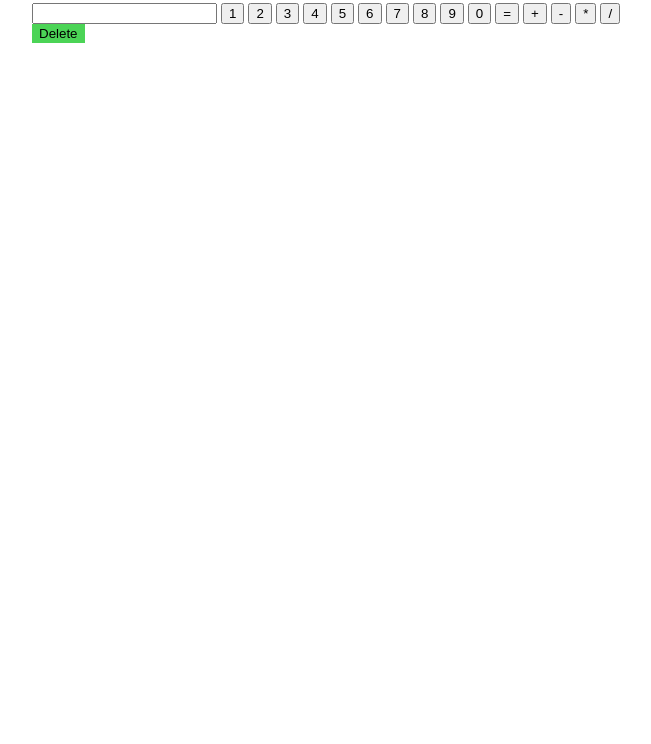
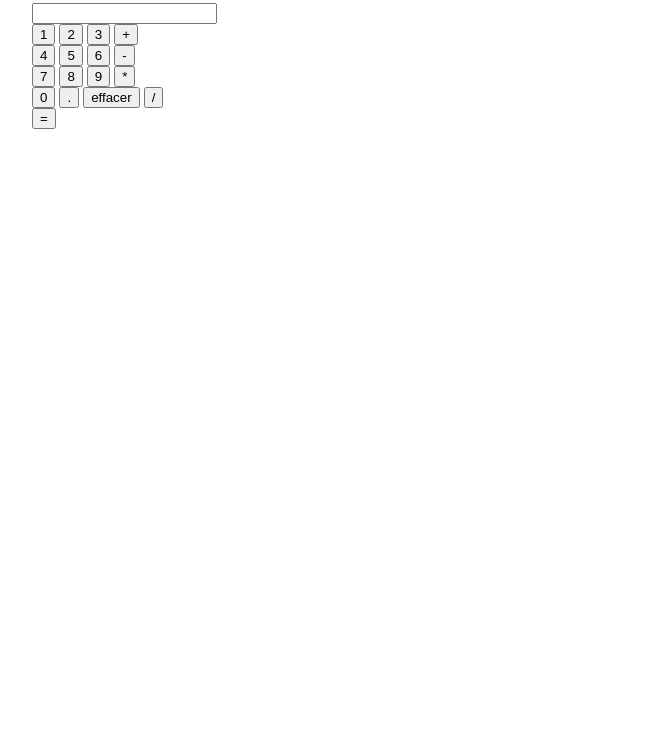
Before and after one commit to imelda-masida/Calculator-endodin, a plain HTML site: page index.html in a window 1280 px wide. Shown: the part 56-800 px from the top of the page, without its empty margins (288-939 px from the left). Drawn offline with Linux system fonts and the light colour scheme.

Commit message:
renouvellement et ajout de bouton

```diff
--- a/index.html
+++ b/index.html
@@ -15,28 +15,39 @@
 
     <h3>Calculatrice-Odin</h3>
 
-    <input type="" class="ecran">
+    <div class="calculatrice">
+        <p class="infos"></p>
+        <form action="" name="form">
+            <div class="resultat">
+                <input type="text" id="fenetre" name="fenetre">
+            </div>
 
-    <input type="button" value="1" class="number">
-    <input type="button" value="2" class="number">
-    <input type="button" value="3" class="number">
-    <input type="button" value="4" class="number">
-    <input type="button" value="5" class="number">
-    <input type="button" value="6" class="number">
-    <input type="button" value="7" class="number">
-    <input type="button" value="8" class="number">
-    <input type="button" value="9" class="number">
-    <input type="button" value="0" class="number">
+            <div class="boutons">
+                <input type="button" value="1" onclick="addToFenetre('1')">
+                <input type="button" value="2" onclick="addToFenetre('2')">
+                <input type="button" value="3" onclick="addToFenetre('3')">
+                <input type="button" value="+" onclick="addToFenetre('+')">
+                <br>
+                <input type="button" value="4" onclick="addToFenetre('4')">
+                <input type="button" value="5" onclick="addToFenetre('5')">
+                <input type="button" value="6" onclick="addToFenetre('6')">
+                <input type="button" value="-" onclick="addToFenetre('-')">
+                <br>
+                <input type="button" value="7" onclick="addToFenetre('7')">
+                <input type="button" value="8" onclick="addToFenetre('8')">
+                <input type="button" value="9" onclick="addToFenetre('9')">
+                <input type="button" value="*" onclick="addToFenetre('*')">
+                <br>
+                <input type="button" value="0" onclick="addToFenetre('0')">
+                <input type="button" value="." onclick="addToFenetre('.')">
+                <input type="button" value="effacer" onclick="clearFenetre()">
+                <input type="button" value="/" onclick="addToFenetre('/')">
+                <br>
+                <input type="button" value="=" onclick="calculer()">
+            </div>
 
-    <input type="button" value="=" class="egale">
-
-    <input type="button" value="+" class="operateur">
-    <input type="button" value="-" class="operateur">
-    <input type="button" value="*" class="operateur">
-    <input type="button" value="/" class="operateur">
-
-    <input type="button" value="Delete" class="delete">
-
+        </form>
+    </div>
 
      <script src="script.js"></script>
 </body>
```
